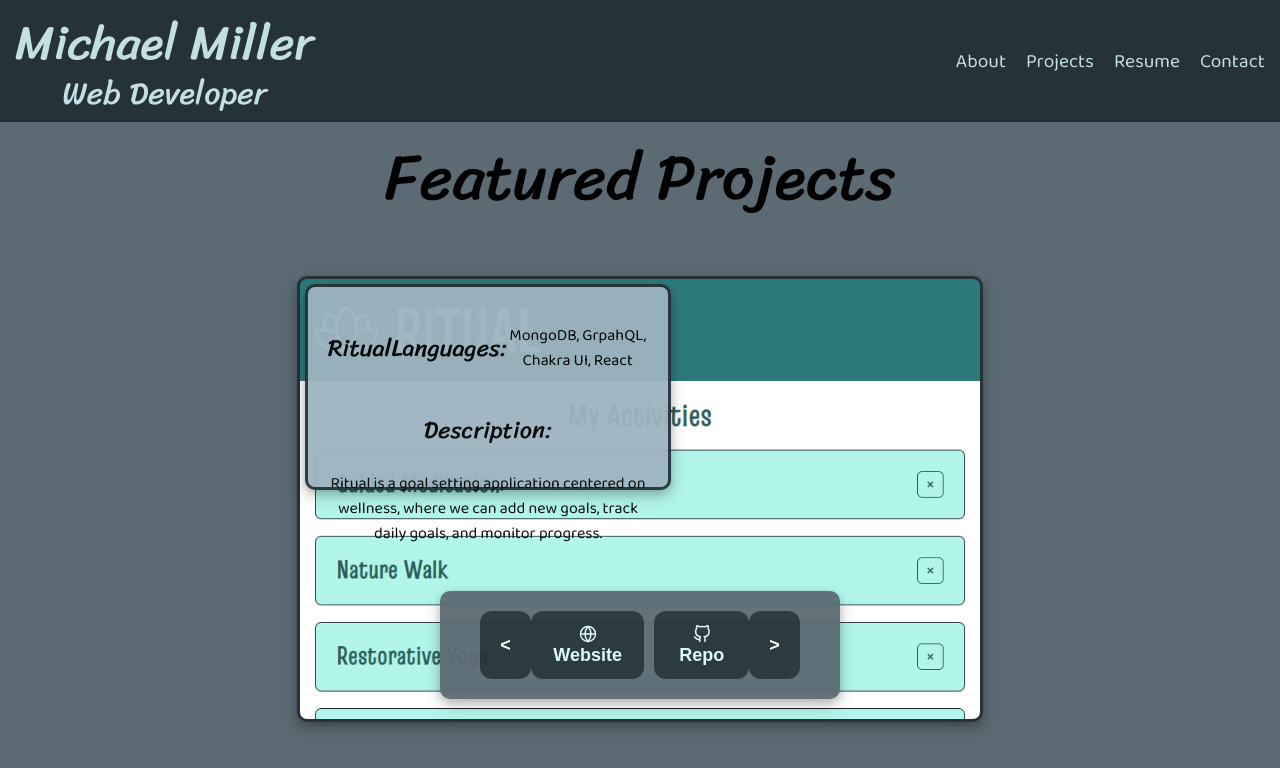
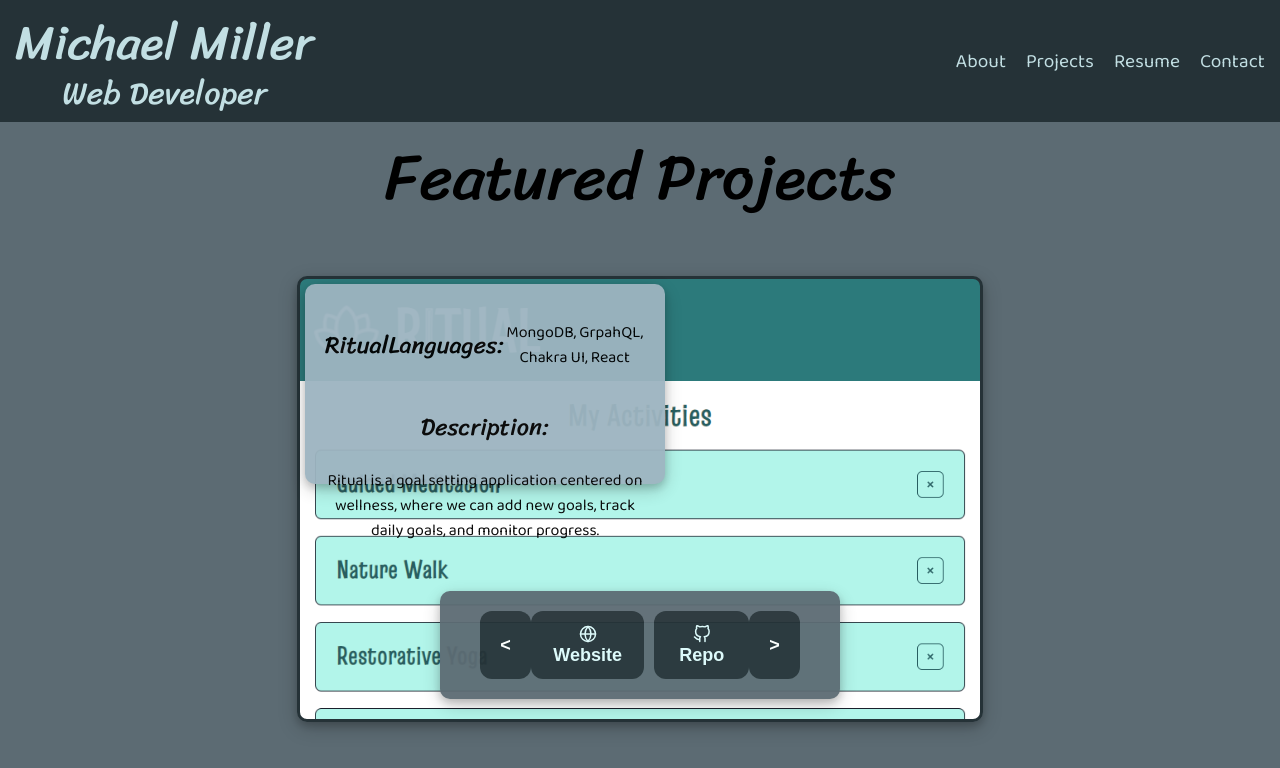
Before and after one commit to mimi5930/mike-miller-dev-port, a React (Create React App) app: page /portfolio in a window 1280 px wide. Shown: the top 768 px of the page. Built offline with nearby package versions, Linux system fonts and the light colour scheme.

Commit message:
got rid of border

```diff
--- a/src/components/styles/project-description.css
+++ b/src/components/styles/project-description.css
@@ -6,7 +6,6 @@
   text-align: center;
   height: 20vh;
   width: 25vw;
-  border: 3px solid var(--header-bg-color);
   border-radius: 10px;
   padding: 20px;
   box-shadow: 0 4px 8px 0 #00000033, 0 6px 20px 0 #00000030;
```
